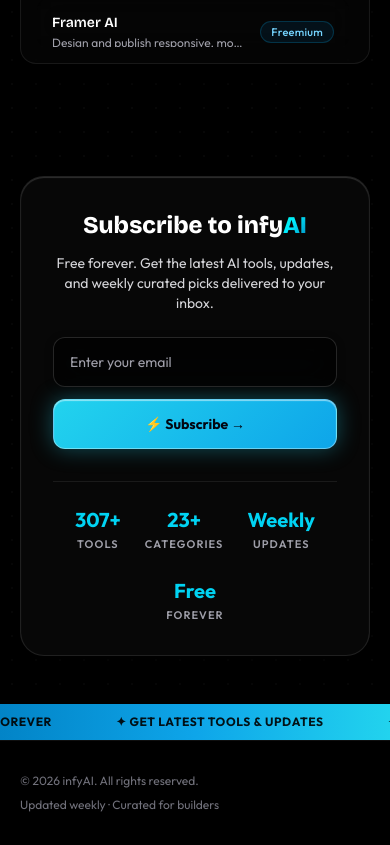
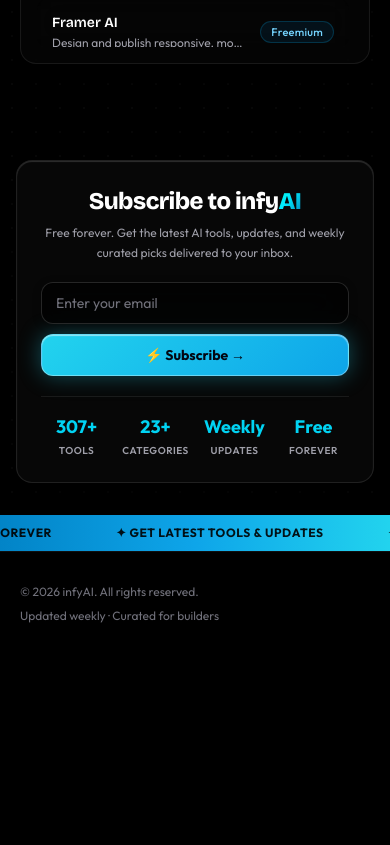
Before and after one commit to madityapr/InfyAI, a React (Vite) app: page / in a window 390 px wide. Shown: the part 1080-1925 px from the top of the page. After the commit the page ends 1736 px from the top, so only its background shows below. Built offline with nearby package versions, Linux system fonts and the light colour scheme; no server answers; the database is empty.

Commit message:
style(subscribe): optimize card sizing, eliminate empty space, and perfect alignment

```diff
--- a/src/App.tsx
+++ b/src/App.tsx
@@ -449,11 +449,11 @@
       </main>
 
       {/* ── Subscribe Section with Cyan CTA Button ── */}
-      <section className="relative z-10 py-12 px-5 md:px-8">
-        <div className="max-w-4xl mx-auto">
-          <div className="liquid-glass-card rounded-3xl p-8 md:p-12 text-center shadow-2xl">
+      <section className="relative z-10 py-8 px-4 sm:px-6">
+        <div className="max-w-xl mx-auto">
+          <div className="liquid-glass-card rounded-2xl p-6 sm:p-7 md:p-8 text-center shadow-2xl border border-white/10">
             <h2
-              className="text-2xl md:text-3xl font-extrabold mb-3"
+              className="text-2xl sm:text-[26px] font-extrabold mb-1.5 tracking-tight"
               style={{ fontFamily: "'Bricolage Grotesque', sans-serif" }}
             >
               <span className="text-white">Subscribe to infy</span>
@@ -466,11 +466,11 @@
                 AI
               </span>
             </h2>
-            <p className="text-zinc-300 text-sm md:text-base mb-6 max-w-md mx-auto">
+            <p className="text-zinc-400 text-xs sm:text-sm mb-5 max-w-sm mx-auto leading-relaxed">
               Free forever. Get the latest AI tools, updates, and weekly curated picks delivered to your inbox.
             </p>
 
-            <form onSubmit={handleSubscribe} className="flex flex-col sm:flex-row items-center justify-center gap-3 max-w-md mx-auto">
+            <form onSubmit={handleSubscribe} className="flex flex-col sm:flex-row items-center justify-center gap-2.5 max-w-md mx-auto">
               <input
                 type="email"
                 placeholder="Enter your email"
@@ -478,12 +478,12 @@
                 onChange={(e) => setEmail(e.target.value)}
                 disabled={subscribing}
                 required
-                className="w-full sm:flex-1 liquid-glass-input rounded-xl px-4 py-3.5 text-sm text-white placeholder:text-zinc-400 focus:outline-none disabled:opacity-60"
+                className="w-full sm:flex-1 liquid-glass-input rounded-xl px-3.5 py-2.5 text-sm text-white placeholder:text-zinc-500 focus:outline-none disabled:opacity-60"
               />
               <button
                 type="submit"
                 disabled={subscribing}
-                className="liquid-btn-cyan w-full sm:w-auto px-7 py-3.5 rounded-xl text-sm font-bold cursor-pointer disabled:opacity-60 flex items-center justify-center gap-2"
+                className="liquid-btn-cyan w-full sm:w-auto px-6 py-2.5 rounded-xl text-sm font-bold cursor-pointer disabled:opacity-60 flex items-center justify-center gap-2 shrink-0"
               >
                 {subscribing ? (
                   <span>Subscribing...</span>
@@ -496,28 +496,28 @@
             </form>
 
             {subscribeMessage && (
-              <div className="mt-4 inline-block px-4 py-2 rounded-xl text-xs font-semibold bg-cyan-400/10 text-cyan-300 border border-cyan-400/25 animate-fade-in">
+              <div className="mt-3.5 inline-block px-3.5 py-1.5 rounded-lg text-xs font-semibold bg-cyan-400/10 text-cyan-300 border border-cyan-400/25 animate-fade-in">
                 {subscribeMessage}
               </div>
             )}
 
             {/* Stats row */}
-            <div className="flex flex-wrap items-center justify-center gap-6 md:gap-10 mt-8 pt-6 border-t border-white/[0.08]">
+            <div className="grid grid-cols-4 gap-2 mt-5 pt-4 border-t border-white/[0.08]">
               <div className="text-center">
-                <span className="text-xl md:text-2xl font-extrabold text-cyan-400">{tools.length}+</span>
-                <span className="block text-[11px] text-zinc-400 uppercase tracking-widest mt-0.5 font-semibold">Tools</span>
+                <span className="text-lg sm:text-xl font-extrabold text-cyan-400">{tools.length}+</span>
+                <span className="block text-[10px] text-zinc-400 uppercase tracking-wider mt-0.5 font-semibold">Tools</span>
               </div>
               <div className="text-center">
-                <span className="text-xl md:text-2xl font-extrabold text-cyan-400">{CATEGORIES.length}+</span>
-                <span className="block text-[11px] text-zinc-400 uppercase tracking-widest mt-0.5 font-semibold">Categories</span>
+                <span className="text-lg sm:text-xl font-extrabold text-cyan-400">{CATEGORIES.length}+</span>
+                <span className="block text-[10px] text-zinc-400 uppercase tracking-wider mt-0.5 font-semibold">Categories</span>
               </div>
               <div className="text-center">
-                <span className="text-xl md:text-2xl font-extrabold text-cyan-400">Weekly</span>
-                <span className="block text-[11px] text-zinc-400 uppercase tracking-widest mt-0.5 font-semibold">Updates</span>
+                <span className="text-lg sm:text-xl font-extrabold text-cyan-400">Weekly</span>
+                <span className="block text-[10px] text-zinc-400 uppercase tracking-wider mt-0.5 font-semibold">Updates</span>
               </div>
               <div className="text-center">
-                <span className="text-xl md:text-2xl font-extrabold text-cyan-400">Free</span>
-                <span className="block text-[11px] text-zinc-400 uppercase tracking-widest mt-0.5 font-semibold">Forever</span>
+                <span className="text-lg sm:text-xl font-extrabold text-cyan-400">Free</span>
+                <span className="block text-[10px] text-zinc-400 uppercase tracking-wider mt-0.5 font-semibold">Forever</span>
               </div>
             </div>
           </div>
```
